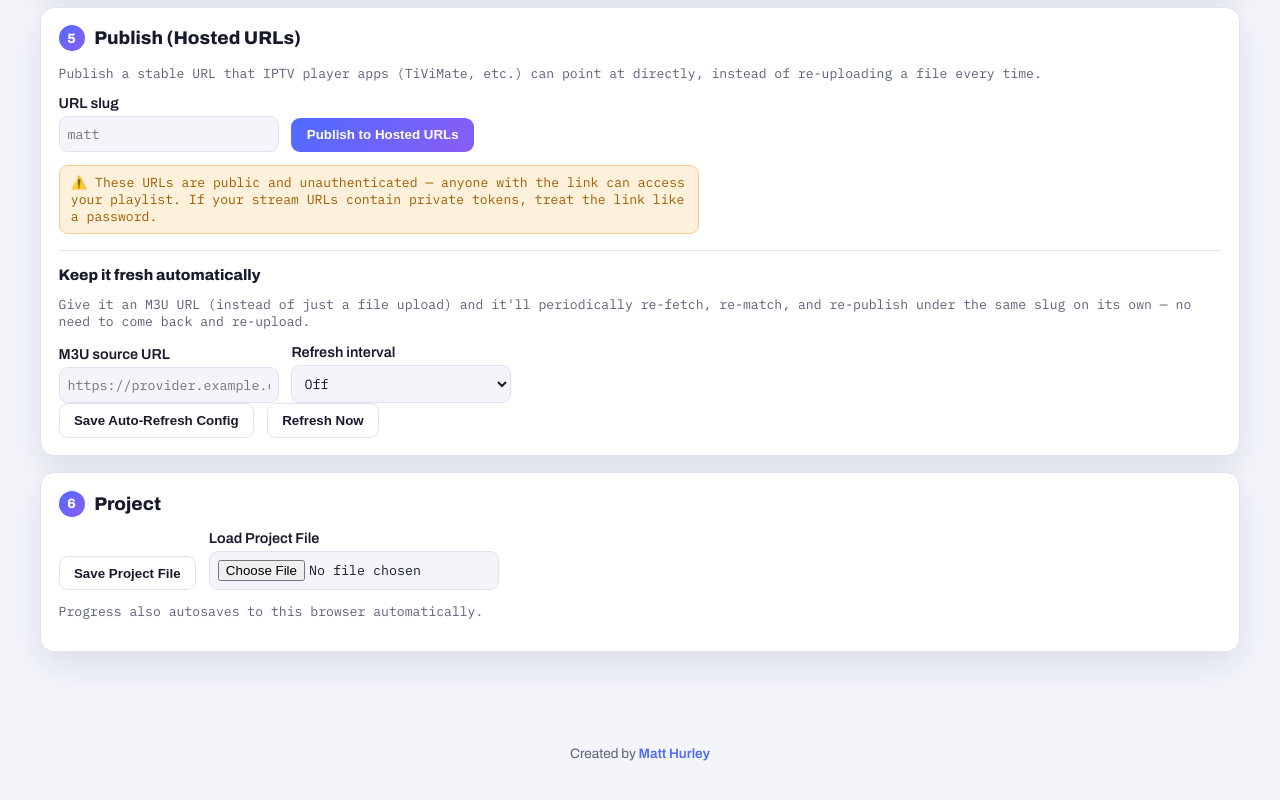
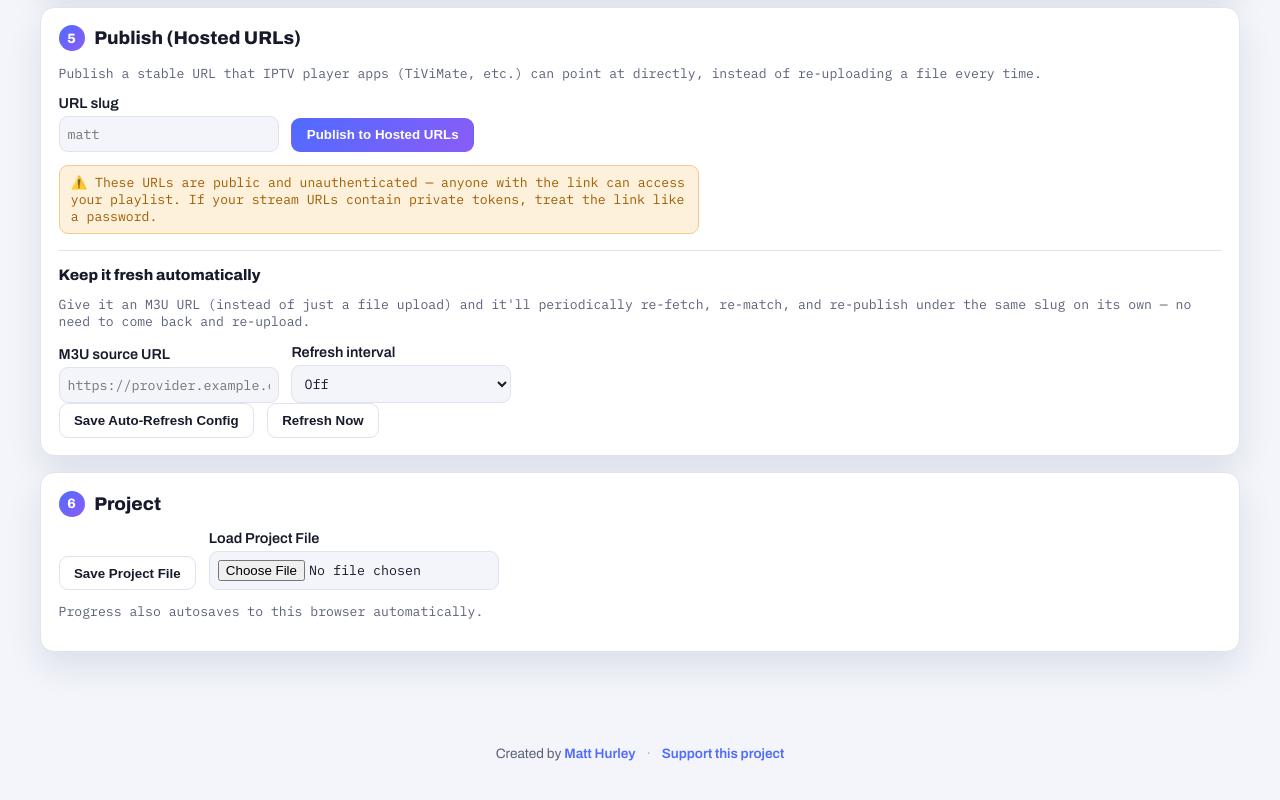
Before and after one commit to theantipopau/iptv_4u, a website: page public/index.html in a window 1280 px wide. Shown: the part 960-1760 px from the top of the page. Drawn offline with Linux system fonts and the light colour scheme.

Commit message:
Add PayPal donation link to footer
Co-Authored-By: Claude Sonnet 5 <noreply@anthropic.com>

```diff
--- a/public/index.html
+++ b/public/index.html
@@ -191,7 +191,11 @@
     </main>
 
     <footer class="app-footer">
-      <p>Created by <a href="https://matthurley.dev" target="_blank" rel="noopener">Matt Hurley</a></p>
+      <p>
+        Created by <a href="https://matthurley.dev" target="_blank" rel="noopener">Matt Hurley</a>
+        <span class="footer-sep">·</span>
+        <a href="https://www.paypal.com/donate/?business=XH8CKYF8T7EBU" target="_blank" rel="noopener">Support this project</a>
+      </p>
     </footer>
 
     <dialog id="matchDialog">
--- a/public/styles.css
+++ b/public/styles.css
@@ -690,6 +690,11 @@ dialog::backdrop {
   text-decoration: underline;
 }
 
+.footer-sep {
+  margin: 0 0.5rem;
+  opacity: 0.5;
+}
+
 @media (max-width: 760px) {
   .app-shell {
     width: 96vw;
```
